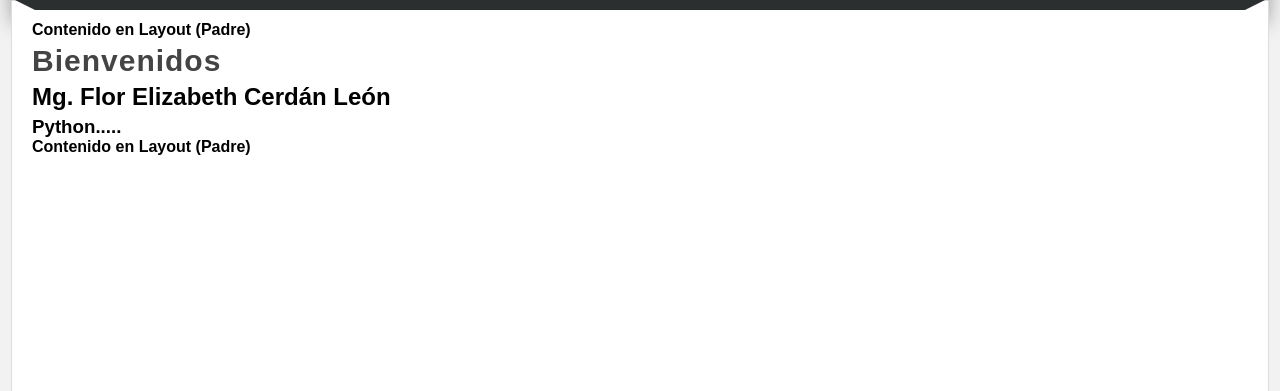
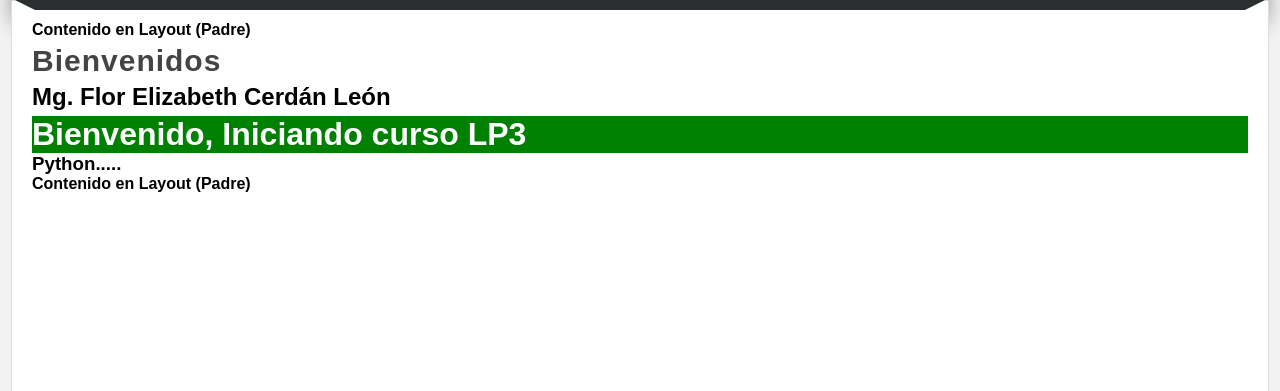
Before and after one commit to cerdanflor/2022-1_LP3-S2_Python, a Django app: page /saludo/ in a window 1280 px wide. Shown: the part 182-573 px from the top of the page. Run offline with Django 4.2, Linux system fonts and the light colour scheme.

Commit message:
Semana 14 - Creando filtros personalizados

```diff
--- a/ProyectosEnDJango/proyecto001/miapp/templates/saludo.html
+++ b/ProyectosEnDJango/proyecto001/miapp/templates/saludo.html
@@ -8,6 +8,8 @@
     {{ block.super }}
     <h1 class="title">Bienvenidos</h1>
     <h2>{{autor_saludo}}</h2>
+    {% load filters %}
+    {{"Iniciando curso LP3"|saludo|safe}}
     <h3>Python.....</h3>
     {{ block.super}}
 
--- a/ProyectosEnDJango/proyecto001/miapp/templatetags/filters.py
+++ b/ProyectosEnDJango/proyecto001/miapp/templatetags/filters.py
@@ -1,8 +1,7 @@
-from atexit import register
 from django import template
 
 register = template.Library()
 
 @register.filter(name='saludo')
 def saludo(valor):
-    return f"<h1 style='background:green; color:white;'>Bienvenido,{valor}</h1>"
+    return f"<h1 style='background:green; color:white;'> Bienvenido, {valor} </h1>"
```
